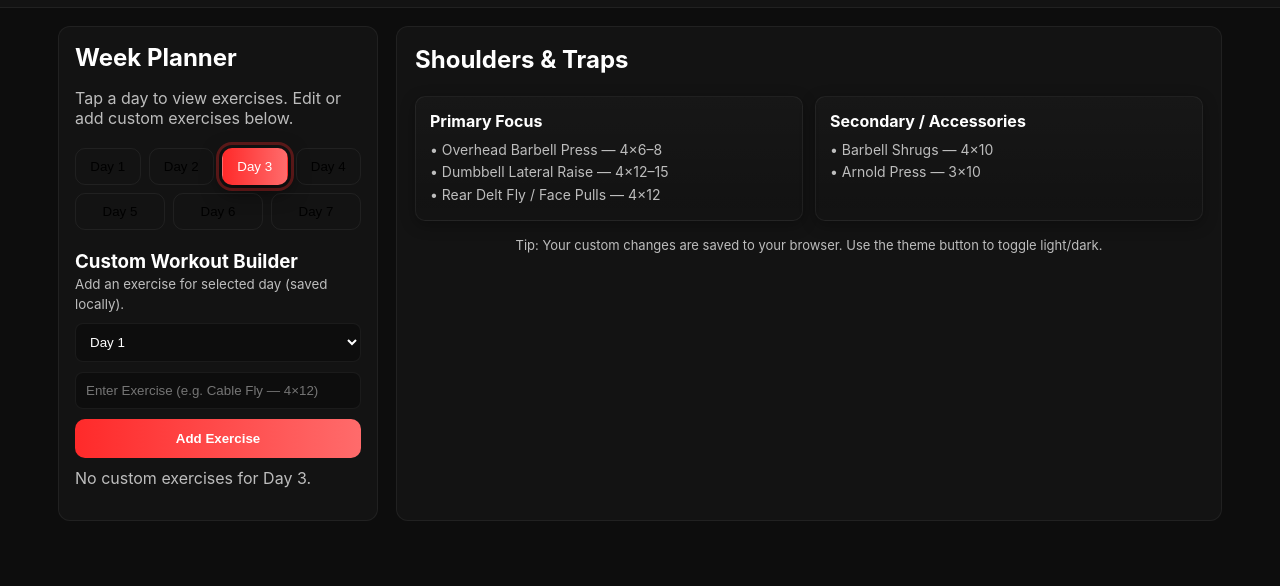
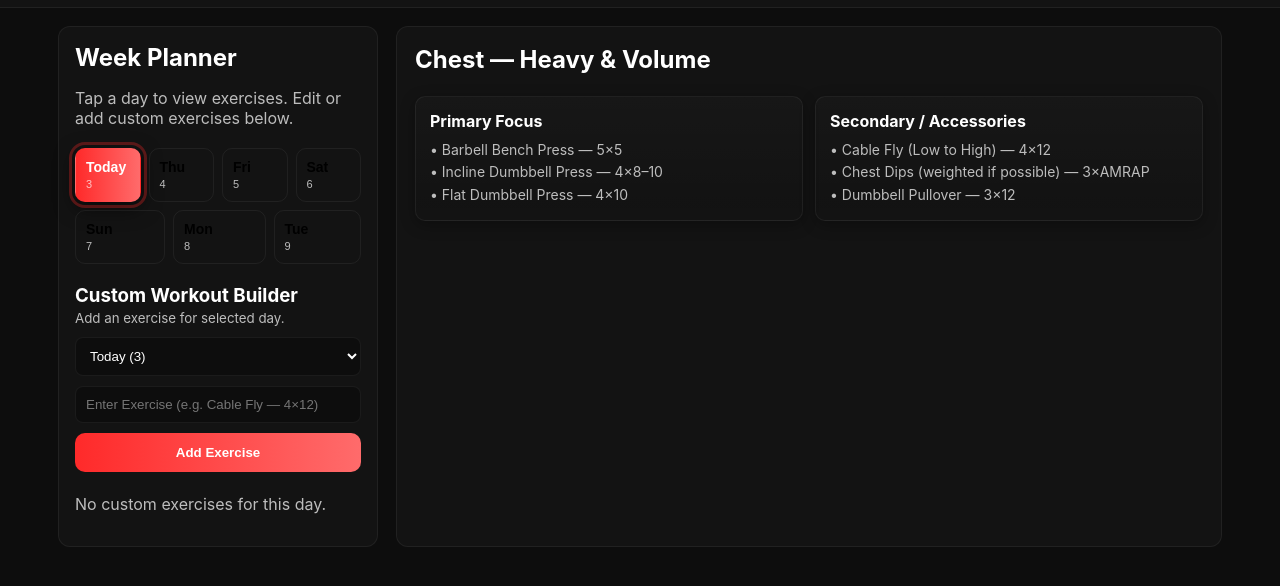
Before and after one commit to mishravivek09/Exercise_Planner, a plain HTML site: page index.html in a window 1280 px wide. Shown: the part 64-650 px from the top of the page. Drawn offline with Linux system fonts and the light colour scheme.

Commit message:
Enhance layout and add date utilities
Added flexbox layout for better content control in day buttons and custom list. Updated text and added new date utility functions.

```diff
--- a/index.html
+++ b/index.html
@@ -100,7 +100,22 @@
     min-width: calc(100% / 4 - 6px); /* 4 per row on desktop/large tablet */
     max-width: 120px;
     background:transparent;border:1px solid var(--border);padding:10px;border-radius:10px;text-align:center;cursor:pointer;transition:all .18s;
+    display: flex; /* Added flex for better content control */
+    flex-direction: column; /* Stack day name and date */
+    line-height: 1.2;
+    font-size: 14px;
   }
+  /* Added style for the date/small text inside the day button */
+  .day .date-info {
+    font-size: 11px;
+    color: var(--muted);
+    font-weight: 400;
+    margin-top: 2px;
+  }
+  .day.active .date-info {
+      color: rgba(255, 255, 255, 0.7);
+  }
+
   @media (max-width: 500px) {
     /* 3 per row on small phones */
     .day {
@@ -132,6 +147,7 @@
   .builder .input, input, select, textarea{width:100%;padding:10px;border-radius:8px;border:1px solid var(--border);background:var(--bg);color:var(--text);margin-top:10px}
   .add-btn{width:100%;padding:12px;border-radius:10px;border:none;background:linear-gradient(90deg,var(--accent),var(--accent-2));color:#fff;font-weight:700;cursor:pointer;margin-top:10px; transition: background-color 0.2s;}
   /* Ensure the custom list controls don't break layout */
+  .custom-list{display:flex;flex-direction:column;gap:8px;margin-top:12px}
   .custom-item{display:flex;justify-content:space-between;align-items:center;padding:10px;border-radius:8px;border:1px solid var(--border);flex-wrap: wrap; gap: 8px;}
   .custom-item > div:first-child { flex: 1 1 50%; min-width: 150px; } /* Ensure text has space */
   .custom-item > div:last-child { display: flex; gap: 8px; }
@@ -192,7 +208,7 @@
 
       <div class="builder" aria-label="Custom builder">
         <h3 style="margin:8px 0 0 0">Custom Workout Builder</h3>
-        <small class="small muted">Add an exercise for selected day (saved locally).</small>
+        <small class="small muted">Add an exercise for selected day.</small>
 
         <select id="custom-day" class="input" aria-label="Choose day for custom exercise"></select>
         <input id="custom-exercise" class="input" placeholder="Enter Exercise (e.g. Cable Fly — 4×12)" aria-label="Exercise description" />
@@ -208,8 +224,7 @@
         <p class="muted small">Choose a day from the left to view the workout. Use the plan selector at top to change programs.</p>
       </div>
 
-      <div class="footer">Tip: Your custom changes are saved to your browser. Use the theme button to toggle light/dark.</div>
-    </section>
+      <section/>
 
   </div>
 </main>
@@ -396,6 +411,35 @@ const defaultPlans = {
   }
 };
 
+/* ---------------- DATE AND DAY UTILITIES (NEW) ---------------- */
+const dayNames = ['Sun', 'Mon', 'Tue', 'Wed', 'Thu', 'Fri', 'Sat'];
+
+// Get the date information for the next 7 days starting today
+function getWeekInfo() {
+  const week = [];
+  const today = new Date();
+
+  for (let i = 0; i < 7; i++) {
+    const day = new Date(today);
+    day.setDate(today.getDate() + i);
+
+    // Day number (1-7) corresponding to the workout data structure
+    const dayNumber = (i + 1);
+
+    // Day name (Mon, Tue, etc.)
+    const dayName = i === 0 ? 'Today' : dayNames[day.getDay()];
+
+    // Date in DD/MM format
+    const date = day.getDate();
+
+    week.push({ dayNumber, dayName, date });
+  }
+  return week;
+}
+
+const weekInfo = getWeekInfo();
+let currentDayIndex = 1; // Default to Day 1 on load
+
 /* ---------------- LOAD / INIT ---------------- */
 let currentPlanName = localStorage.getItem("planName") || "Chest Priority";
 let workouts = JSON.parse(localStorage.getItem("workouts")) || JSON.parse(JSON.stringify(defaultPlans[currentPlanName]));
@@ -418,11 +462,28 @@ planSelect.addEventListener('change', () => {
 });
 
 /* ---------- Populate custom day select ---------- */
-const customDay = document.getElementById('custom-day');
-for(let i=1;i<=7;i++){ const o=document.createElement('option'); o.value=i; o.textContent='Day '+i; customDay.appendChild(o); }
+const customDaySelect = document.getElementById('custom-day');
+customDaySelect.innerHTML = ''; // Clear existing options
+weekInfo.forEach(info => {
+    const o = document.createElement('option');
+    o.value = info.dayNumber;
+    o.textContent = `${info.dayName} (${info.date})`;
+    customDaySelect.appendChild(o);
+});
 
-/* ---------- Day buttons ---------- */
+/* ---------- Day buttons (UPDATED) ---------- */
 const dayTabs = document.getElementById('day-tabs');
+dayTabs.innerHTML = ''; // Clear default HTML buttons
+
+weekInfo.forEach(info => {
+    const btn = document.createElement('button');
+    btn.className = 'day';
+    btn.dataset.day = info.dayNumber;
+    btn.role = 'tab';
+    btn.innerHTML = `<strong>${info.dayName}</strong><span class="date-info">${info.date}</span>`;
+    dayTabs.appendChild(btn);
+});
+
 dayTabs.addEventListener('click', (e)=>{
   const btn = e.target.closest('.day');
   if(btn){
@@ -434,6 +495,7 @@ dayTabs.addEventListener('click', (e)=>{
 
 /* ---------- Show exercises ---------- */
 function showExercises(day){
+  currentDayIndex = day; // Update the global tracker
   // active style
   document.querySelectorAll('.day').forEach(x=>x.classList.remove('active'));
   const clicked = document.querySelector(`.day[data-day="${day}"]`);
@@ -455,12 +517,6 @@ function showExercises(day){
       // Check if the exercise is present in the original default plan
       const currentPlanDefault = defaultPlans[currentPlanName][day];
       return currentPlanDefault && currentPlanDefault.exercises.includes(ex);
-  });
-
-  // Custom exercises are any that are NOT in the default plan for the selected day/plan.
-  const customEx = data.exercises.filter(ex => {
-      const currentPlanDefault = defaultPlans[currentPlanName][day];
-      return !currentPlanDefault || !currentPlanDefault.exercises.includes(ex);
   });
 
   // Decide which list to use for the main cards - custom ones will be shown below
@@ -495,7 +551,7 @@ function loadCustomList(day){
   const customExercises = (workouts[day].exercises || []).filter(ex => !defaultExercises.includes(ex));
 
   if (customExercises.length === 0) {
-      list.innerHTML = `<p class="small muted" style="margin-top:10px">No custom exercises for Day ${day}.</p>`;
+      list.innerHTML = `<p class="small muted" style="margin-top:10px">No custom exercises for this day.</p>`;
       return;
   }
 
@@ -506,7 +562,7 @@ function loadCustomList(day){
 
     const wrapper = document.createElement('div'); wrapper.className='custom-item';
     const left = document.createElement('div');
-    left.innerHTML = `<strong style="display:block">${ex}</strong><span class="small muted">Day ${day} • Custom #${i+1}</span>`;
+    left.innerHTML = `<strong style="display:block">${ex}</strong><span class="small muted">${weekInfo[day-1].dayName} (${weekInfo[day-1].date}) • Custom #${i+1}</span>`;
     const actions = document.createElement('div');
     const editBtn = document.createElement('button');
     editBtn.textContent='Edit';
@@ -565,10 +621,9 @@ function deleteExercise(day,index){
 /* ---------- Save / storage ---------- */
 function saveWorkouts(){ localStorage.setItem('workouts', JSON.stringify(workouts)); localStorage.setItem('planName', currentPlanName); }
 
-/* ---------- Auto-select today ---------- */
-const jsDay = new Date().getDay();
-const dayMap = {0:7,1:1,2:2,3:3,4:4,5:5,6:6};
-showExercises(dayMap[jsDay]);
+/* ---------- Auto-select today (UPDATED) ---------- */
+// Today corresponds to day 1 in the weekInfo array
+showExercises(1);
 
 /* ---------- Theme ---------- */
 const themeToggle = document.getElementById('theme-toggle');
```
